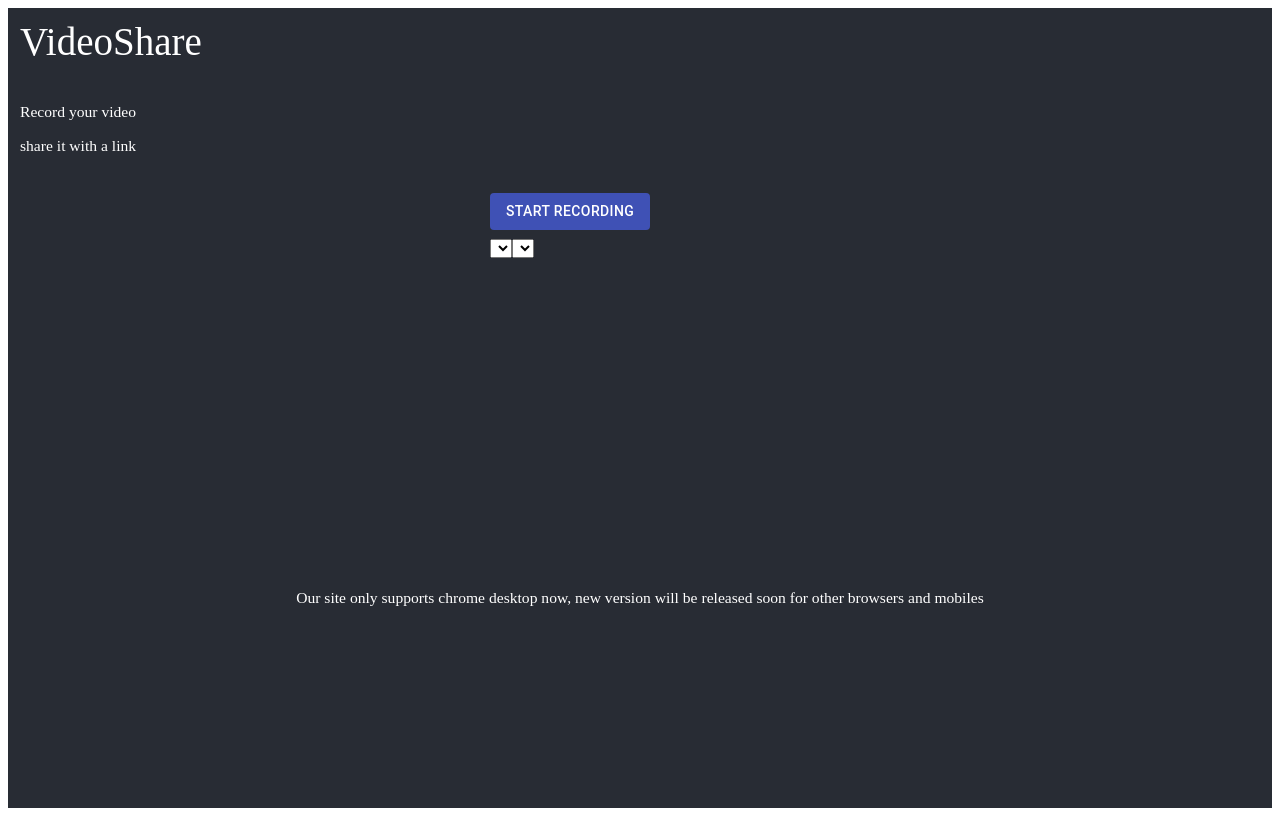
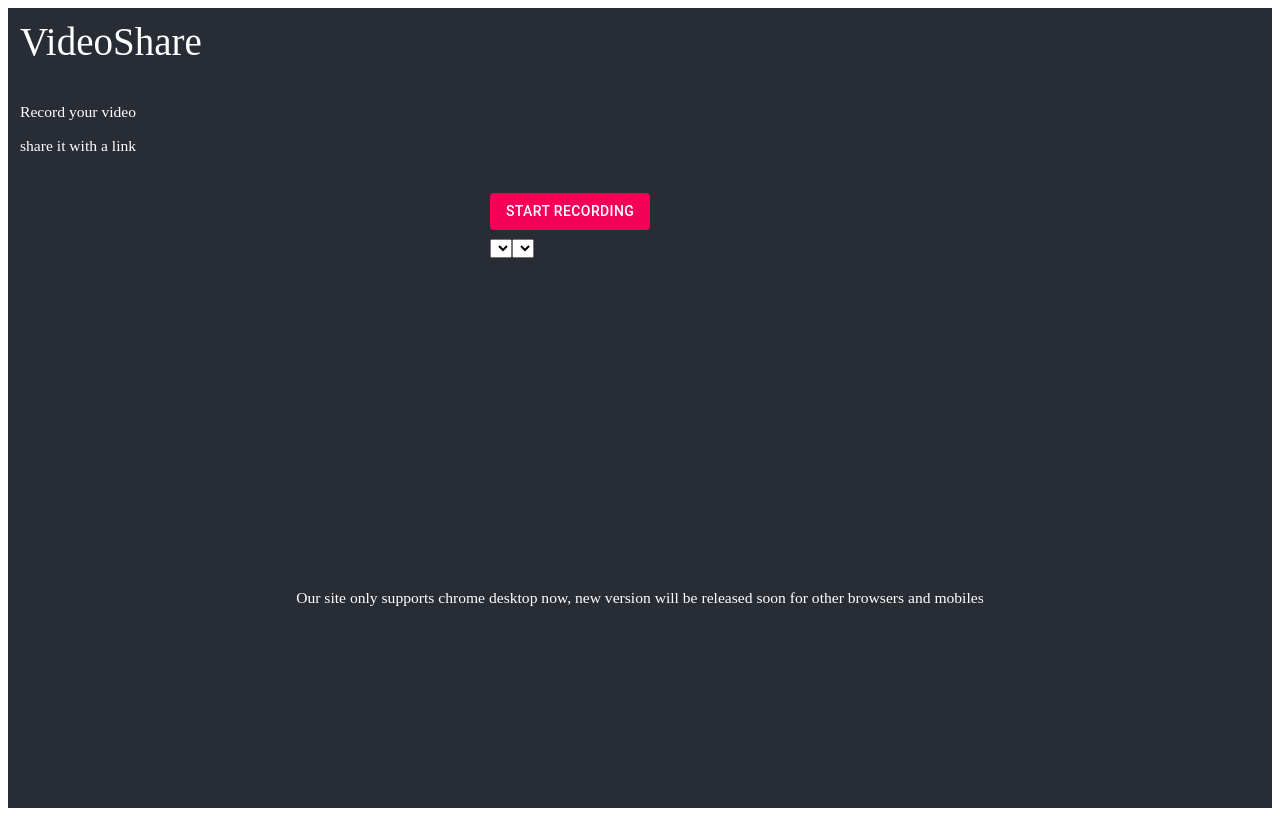
Before and after one commit to ChangjunZhoJoe/VideoShare, a React (Create React App) app: page /#/ in a window 1280 px wide. Built offline with nearby package versions, Linux system fonts and the light colour scheme; no server answers.

Commit message:
:tada: change color of main buttons

```diff
--- a/src/components/VideoRecorder.js
+++ b/src/components/VideoRecorder.js
@@ -168,11 +168,11 @@ function VideoRecorder() {
                         ) : (
                             <Button
                                 variant="contained"
-                                color="primary"
+                                color="secondary"
                                 disableElevation
                                 onClick={startRecording}
                             >
-                                Start recording
+                                Start Recording
                             </Button>
                         )}
                 </div>
@@ -200,15 +200,15 @@ function VideoRecorder() {
                             disableElevation
                             onClick={playRecording}
                         >
-                            Play recording
+                            Play Recording
                         </Button>
                         <Button
                             variant="contained"
-                            color="primary"
+                            color="secondary"
                             disableElevation
                             onClick={uploadVideo}
                         >
-                            uploadVideo
+                            Share Your Video
                         </Button>
                     </>
                 ) : (
```
